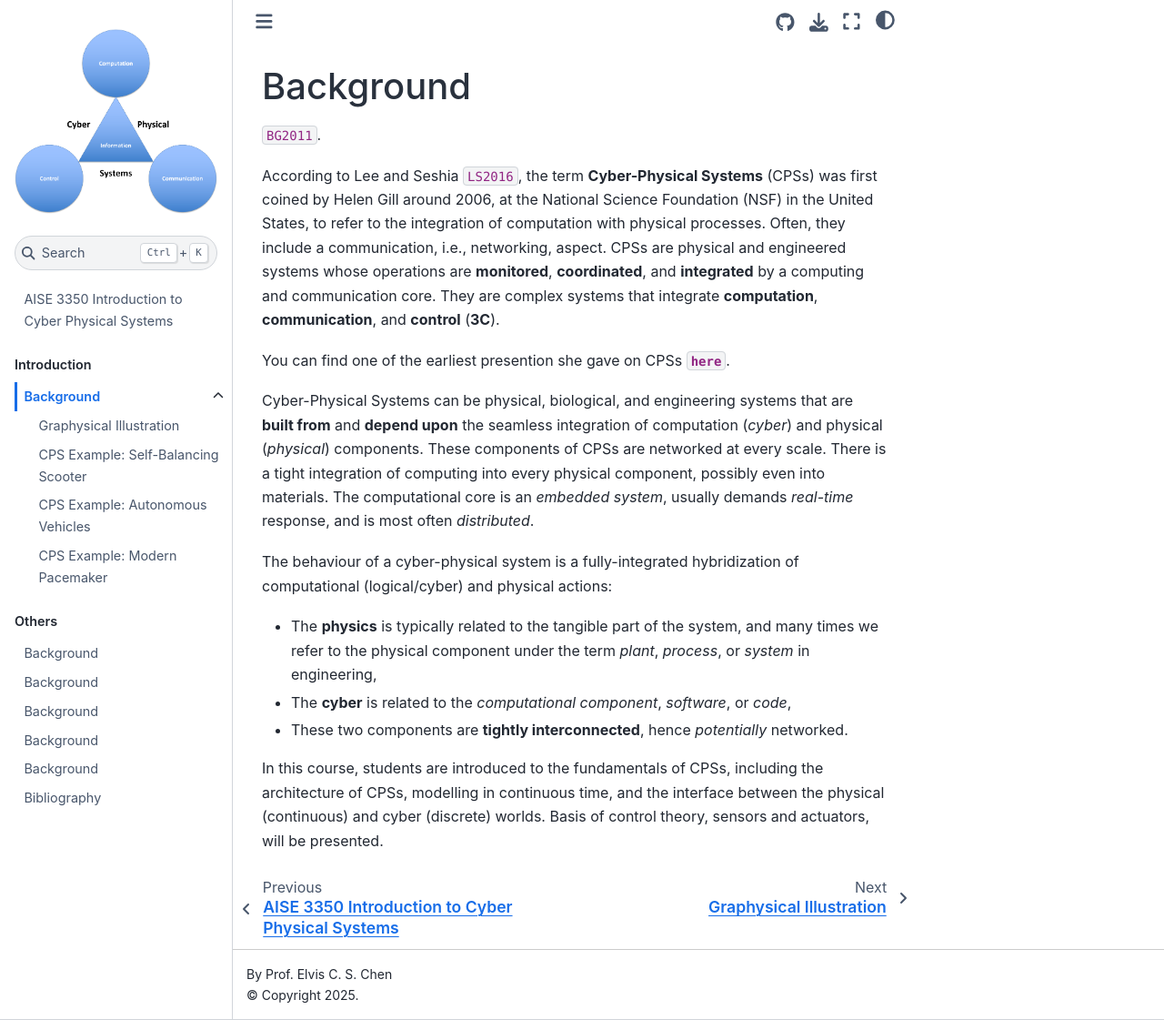
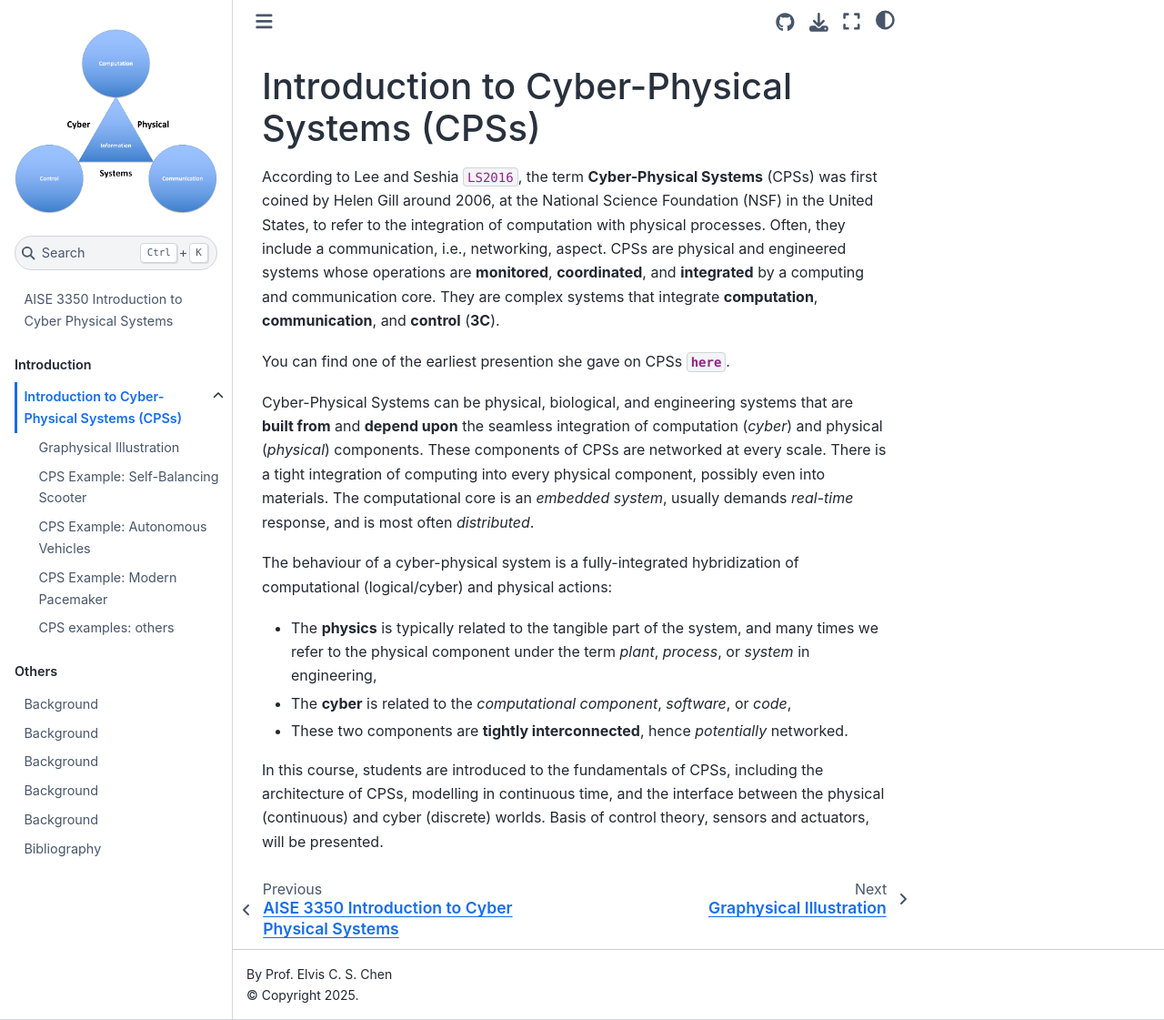
Before and after one commit to cheneuwo/AISE3350, a Jupyter Book: the page built from docs/Introduction/Background.ipynb, in a window 1280 px wide and 1121 px high. Shown: the whole window at 91% size. Built offline with Jupyter Book 1.0.4 settings and Sphinx 7.4.7 and the Sphinx Book theme 1.1.4, drawn with Linux system fonts in a browser that asks for light colours; cross-references to code outside the pages are shown as plain code.

Commit message:
other examples

```diff
--- a/_toc.yml
+++ b/_toc.yml
@@ -12,6 +12,7 @@
       - file: docs/Introduction/Intro_example_scooter.ipynb
       - file: docs/Introduction/Intro_example_self_driving.ipynb
       - file: docs/Introduction/Intro_example_pacemaker.ipynb
+      - file: docs/Introduction/Intro_other_examples.ipynb
   - caption: Others
     chapters:
     - file: docs/Modelling_physical/Background.ipynb
```
Also changed, not shown: docs/Introduction/Background.ipynb, docs/Introduction/Intro_other_examples.ipynb (added), docs/imgs/Introduction/smart-navigation-robot.jpg (added).
